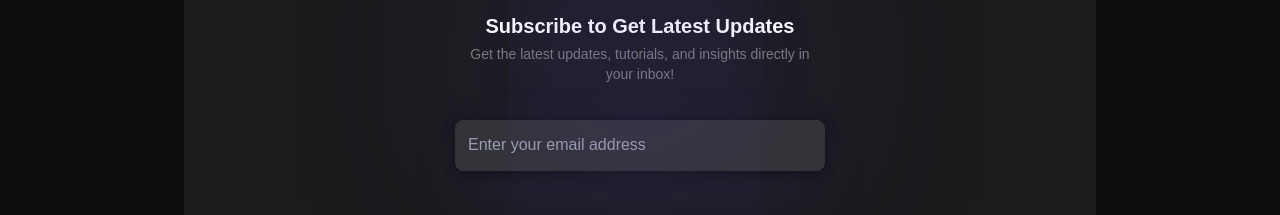
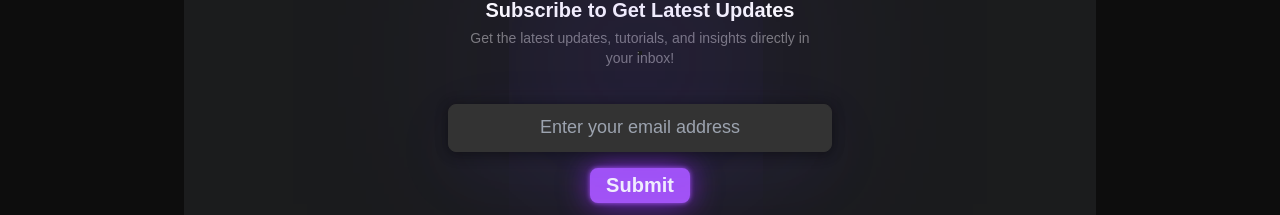
Before and after one commit to Tanmay-vats-sharma/Logix, a React (Vite) app in the folder Logix_Frontend/: page /blog in a window 1280 px wide. Shown: the part 737-952 px from the top of the page. Built offline with nearby package versions, Linux system fonts and the light colour scheme; a web font is replaced by a local one; what tailwindcss-motion would draw is missing.

Commit message:
Subscribe CTA Component UI Complete

```diff
--- a/Logix_Frontend/src/components/common/Button.jsx
+++ b/Logix_Frontend/src/components/common/Button.jsx
@@ -1,13 +1,14 @@
 import React from "react";
 
-const Button = ({ height, width, value }) => {
+const Button = ({ height, width, value, className = "", onClick = () => {}  }) => {
   return (
     <button
-      className="bg-purple-500 text-white font-semibold rounded-lg border-2 border-purple-500 shadow-md neon-purple-shadow hover:bg-purple-700 transition duration-300 w-full sm:w-auto flex items-center justify-center"
+      className={`bg-purple-500 text-white font-semibold rounded-lg border-2 border-purple-500 shadow-md neon-purple-shadow hover:bg-purple-700 transition duration-300 w-full sm:w-auto flex items-center justify-center ${className}`}
       style={{
         height: height,
         width: width,
       }}
+      onClick={onClick}
     >
       {value}
     </button>
--- a/Logix_Frontend/src/components/pages/blogPage/SubscribeCTA.jsx
+++ b/Logix_Frontend/src/components/pages/blogPage/SubscribeCTA.jsx
@@ -1,7 +1,20 @@
 import React from 'react';
+import { useState, useEffect } from 'react';
 import LOGO from '../../../assets/logix.png';
+import Button from '../../common/button';
+import { use } from 'react';
 
 const SubscribeCTA = () => {
+    const [submit, setSubmit] = useState(false);
+
+    const handleSubmit = () => {
+        setSubmit(!submit);
+    };
+
+    useEffect(() => {
+        console.log(submit);
+    }, [submit]);
+
     return (
         <div className="w-full h-svh flex items-center justify-center">
             <div className='bg-[#1b1c1d] w-11/12 h-3/5 rounded-xl relative overflow-hidden flex items-center justify-center'>
@@ -22,7 +35,7 @@ const SubscribeCTA = () => {
                     <div className='absolute top-1/2 bottom-auto h-1 w-1 shadow-customShadow z-0 motion-scale-in-[0.01] motion-ease-in-out' />
 
                     {/* Text */}
-                    <div className=' w-[75%] motion-scale-in-[0.11] motion-translate-x-in-[0%] motion-translate-y-in-[-104%] motion-ease-spring-smooth motion-duration-[900ms]'>
+                    <div className='w-[75%] motion-scale-in-[0.11] motion-translate-x-in-[0%] motion-translate-y-in-[-104%] motion-ease-spring-smooth motion-duration-[900ms]'>
                         <div className='flex justify-center font-extrabold text-xl text-centre text-wrap'>
                             Subscribe to Get Latest Updates
                         </div>
@@ -32,19 +45,27 @@ const SubscribeCTA = () => {
                     </div>
 
                     {/* Input */}
-                    <div>
-                        <input type="text" className=' outline-none z-10 mt-5 text-white box-border bg-[rgb(51,51,51)] block h-[51px] align-middle w-[370px] shadow-[rgba(0,0,0,0.24)_0px_4px_12.7447px_0px,rgba(0,0,0,0.24)_0px_0px_14px_0px,rgba(99,91,255,0.07)_0px_21px_69.7294px_0px] transition-[border-color] duration-[0.45s,box-shadow] delay-[0.425s] border px-[12px] py-[8px] rounded-[8px] border-solid border-[#333] motion-scale-in-[0.01] motion-translate-x-in-[0%] motion-translate-y-in-[99%] motion-duration-[900ms]' placeholder='Enter your email address' />
-                    </div>
+                    {submit ? (
+                        <div tabIndex={-1} role="region" aria-label="Early Access Emails success" className="box-border bg-[rgb(51,51,51)] text-center shadow-[rgba(0,0,0,0.24)_0px_4px_4px_0px,rgba(0,0,0,0.24)_0px_0px_14px_0px,rgba(99,91,255,0.12)_0px_21px_36px_0px] text-[rgb(125,125,125)] text-[16px] w-[370px] leading-[19.2px] border p-[20px] rounded-[8px] border-solid border-[rgb(81,81,81)] motion-scale-in-[0.03] motion-duration-[1100ms]">
+                            <div className='flex flex-col justify-center '>
+                                <p className='text-white font-bold'>Thank You!</p>
+                                <p className=' text-[#7d7d7d]'>Your Submission has been received!</p>
+                            </div>
+                        </div>
+                    ) : (
+                        <div className='flex flex-col items-center justify-center gap-4'>
+                            <input type="text" className='outline-none z-10 mt-5 text-centre placeholder:text-center text-lg box-border bg-[rgb(51,51,51)] h-12 align-middle w-96 shadow-[rgba(0,0,0,0.24)_0px_4px_12.7447px_0px,rgba(0,0,0,0.24)_0px_0px_14px_0px,rgba(99,91,255,0.07)_0px_21px_69.7294px_0px] transition-[border-color] duration-[0.45s,box-shadow] delay-[0.425s] border px-[12px] py-[8px] rounded-[8px] border-solid border-[#333] motion-scale-in-[0.01] motion-translate-x-in-[0%] motion-translate-y-in-[99%] motion-duration-[900ms]' placeholder='Enter your email address' />
 
-                    <div>
+                            <Button height="35px" width="100px" value="Submit" className="text-xl motion-scale-in-[0.75] motion-translate-x-in-[5%] motion-translate-y-in-[157%]" onClick={handleSubmit} />
 
-                    </div>
-
+                        </div>
+                    )}
 
                 </div>
                 {/* Right Circle */}
                 <div className='absolute top-[-18%] bottom-auto left-auto right-[-14%] w-full rotate-180 z-0 motion-translate-x-in-[51%] motion-translate-y-in-[-47%] motion-ease-spring-smooth motion-duration-[900ms] '>
                     <img src="https://cdn.prod.website-files.com/66315e3c995f7695cb44eaf9/66315e3c995f7695cb44eb85_Circle%2001.png" loading="lazy" sizes="(max-width: 479px) 180px, (max-width: 767px) 270px, 350px" srcset="https://assets-global.website-files.com/66315e3c995f7695cb44eaf9/66315e3c995f7695cb44eb85_Circle%252001-p-500.png 500w, https://assets-global.website-files.com/66315e3c995f7695cb44eaf9/66315e3c995f7695cb44eb85_Circle%252001-p-800.png 800w, https://assets-global.website-files.com/66315e3c995f7695cb44eaf9/66315e3c995f7695cb44eb85_Circle%2001.png 900w" alt="" className='z-0' />
+
                 </div>
             </div>
         </div>
```
